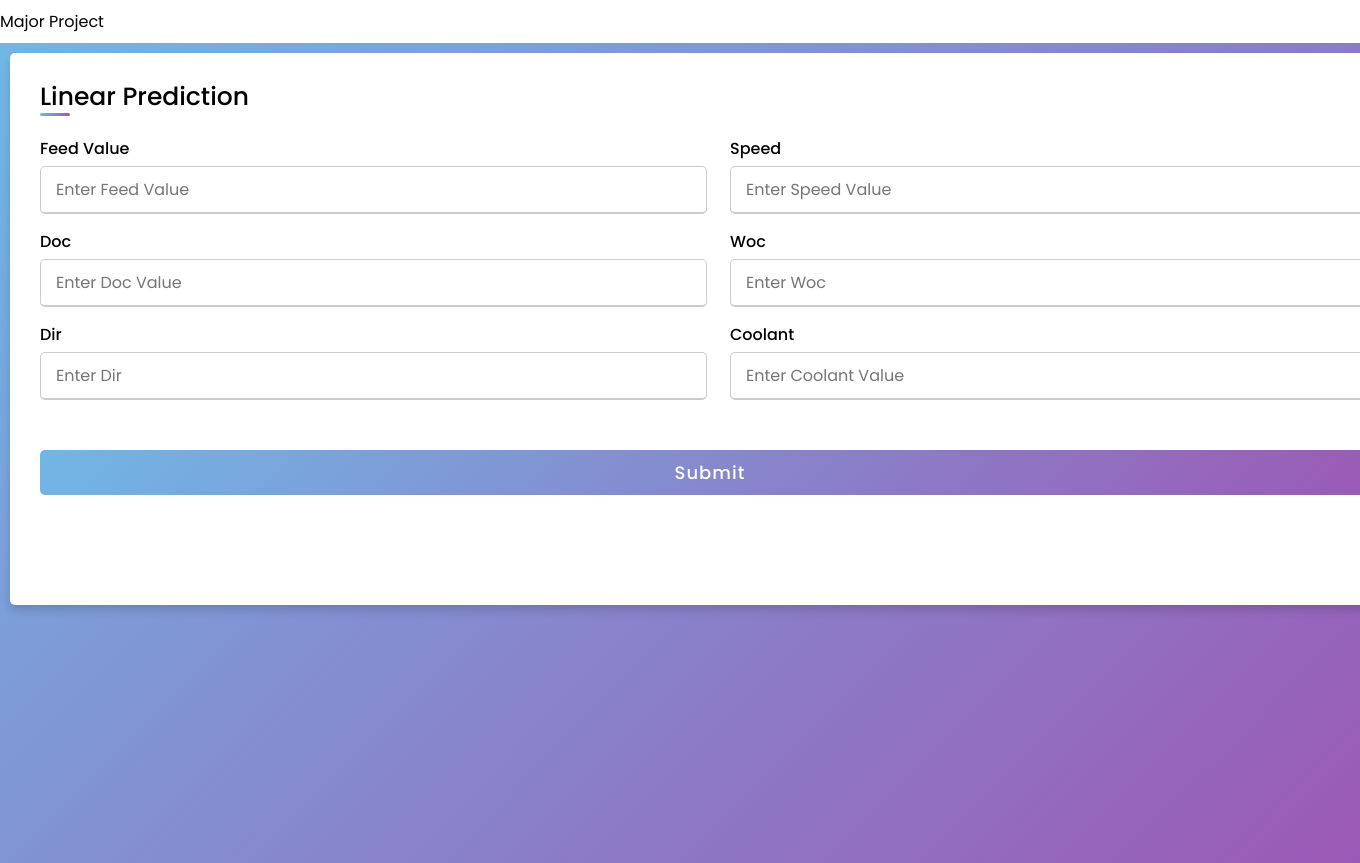
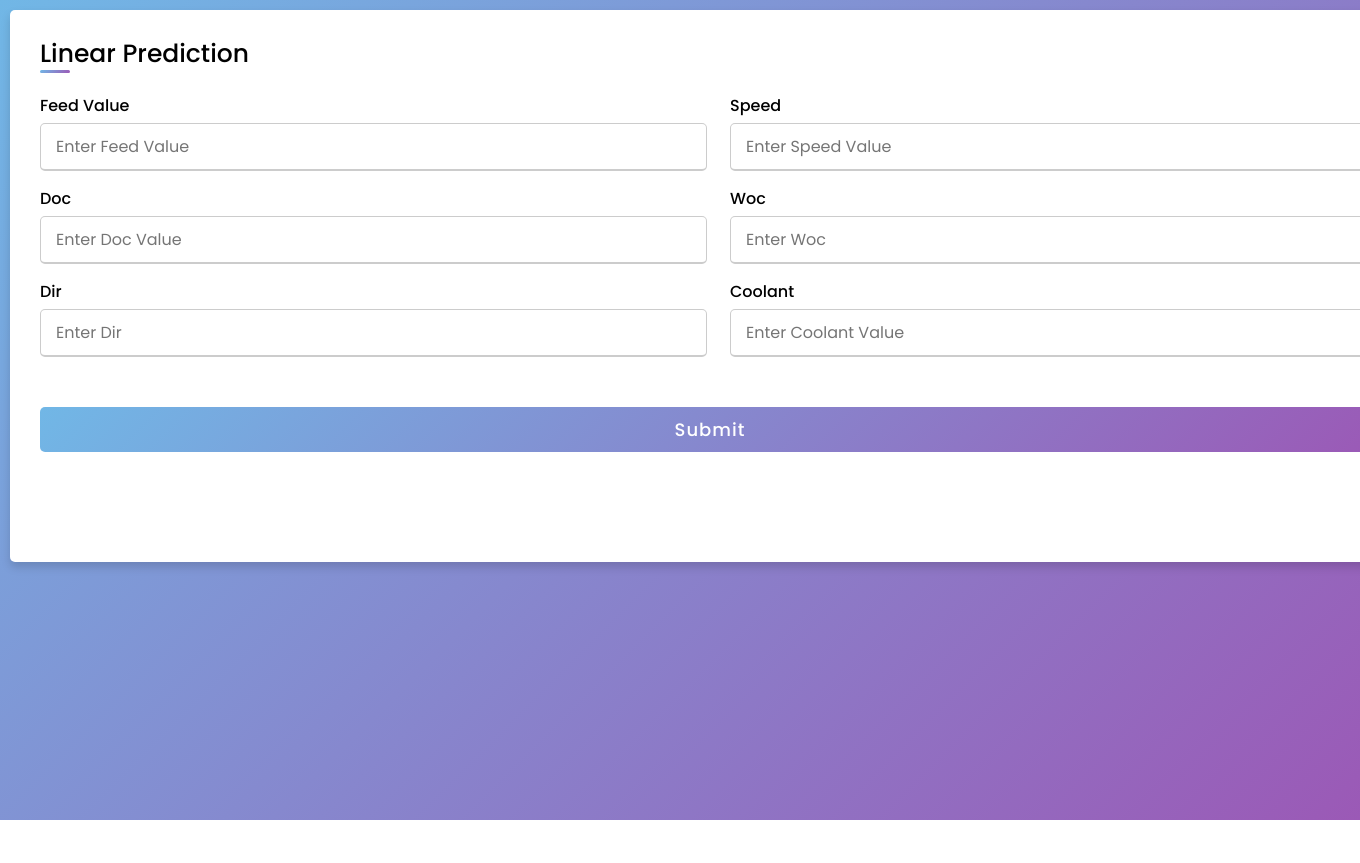
Before and after one commit to SettiNaveenNaidu/MAJOR_PROJECT, a Flask app: page / in a window 1360 px wide; the page is wider, and only the part inside the window is pictured. After the commit the page ends 820 px from the top of that part, so only its background shows below. Run offline with Flask 2, Linux system fonts and the light colour scheme; parts of the project's set-up code (start-up, migrations or seed data) failed here and were passed over.

Commit message:
Update new.html

```diff
--- a/templates/new.html
+++ b/templates/new.html
@@ -8,25 +8,7 @@
      <meta name="viewport" content="width=device-width, initial-scale=1.0">
    </head>
 <body>
-   <div class="navi" id="navi">
-    <nav>
-
-      <label class="logo">Major Project</label>
-
-      <ul>
-        <li><a class="active" href="#">Home</a></li>
-        <li><a href="theory.html">Theory</a></li>
-        <li><a href="linear.html">Linear Regression</a></li>
-        <li><a href="new.html">SVR</a></li>
-        <li><a href="neural.html">Neural Network</a></li>
-      </ul>
-
-    </nav>
-
-    </div>
-
     <div class="form" id="form" >
-
     <div class="container">
         <div class="title">Linear Prediction</div>
         <div class="content">
```
